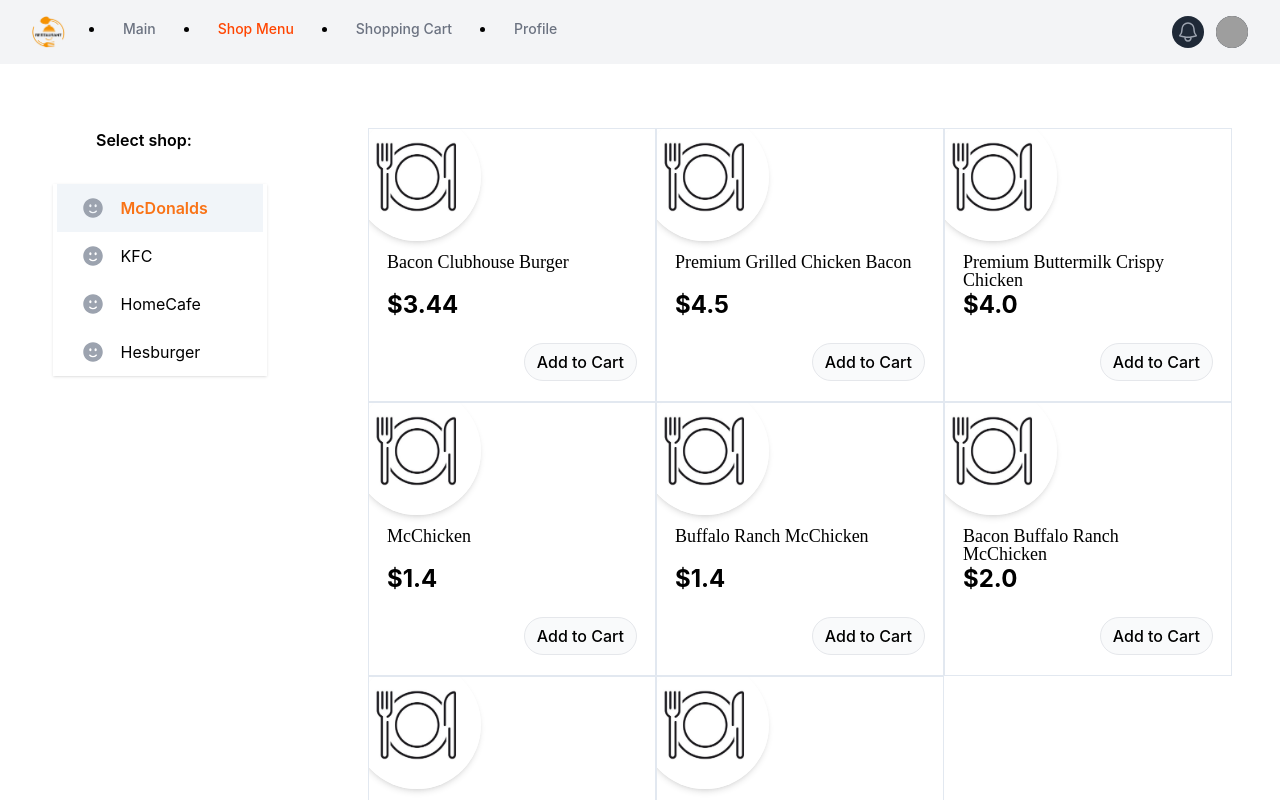
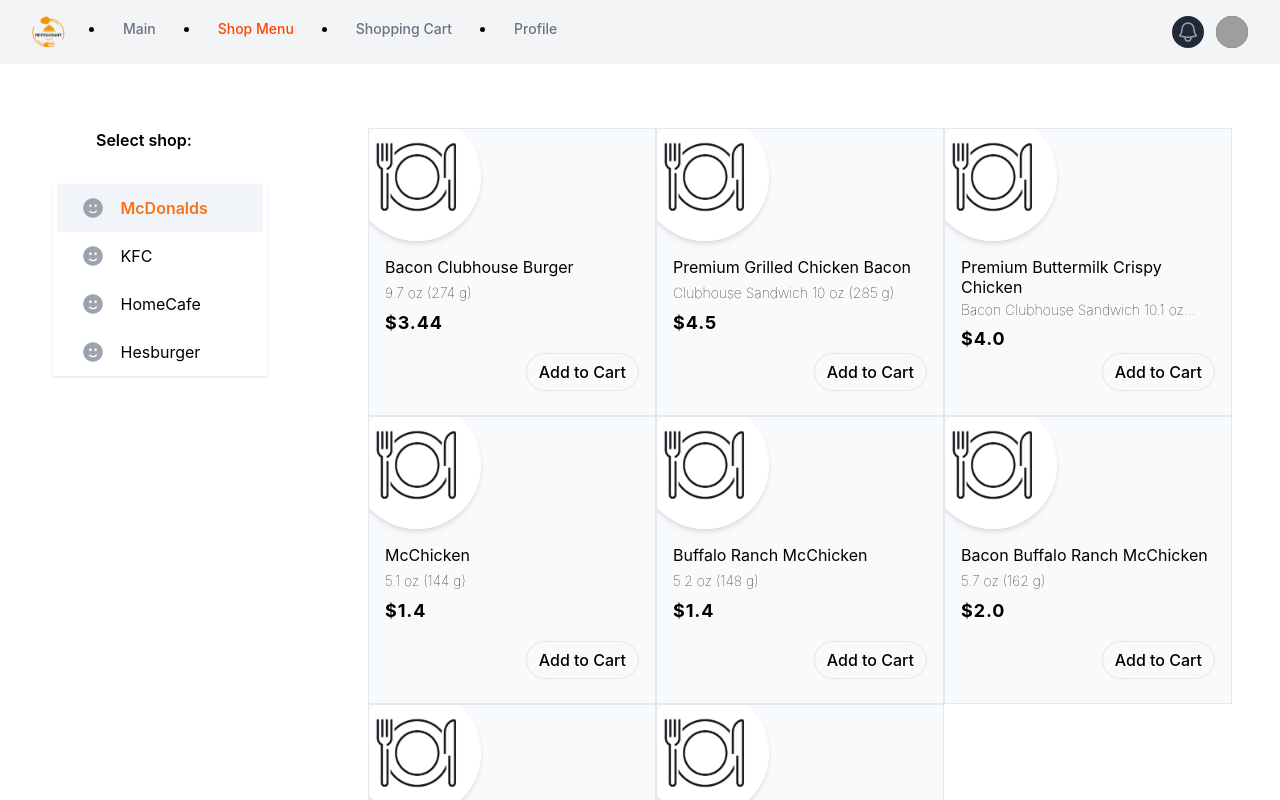
Before and after one commit to hustle2live/ElifTech_Test-task, a React (Create React App) app: page /shop in a window 1280 px wide. Shown: the top 800 px of the page. Built offline with nearby package versions, Linux system fonts and the light colour scheme; grey boxes are pictures that could not be loaded.

Commit message:
change styles description menu card

```diff
--- a/src/components/Menu.jsx
+++ b/src/components/Menu.jsx
@@ -90,28 +90,30 @@
             </section>
             <section className={`${styles.shopMenu} w-3/4 h-svh`}>
                <ul className={`${styles.shopMenu} flex flex-wrap overflow-y-scroll -my-6 p-6 xl:p-12 xl:pb-24`}>
-                  {shopMenu[activeShop].map(({ NAME, PRICE, IMG_SRC }) => {
+                  {shopMenu[activeShop].map(({ NAME, PRICE, DESCRIPTION, IMG_SRC }) => {
                      const MenuImage = IMG_SRC ? require(`../${IMG_SRC}`) : Plate;
 
                      return (
                         <li
-                           className='relative flex flex-col w-72 bg-white border border-slate-200 overflow-hidden hover:border-slate-400 hover:scale-105 hover:z-10 hover:shadow-xl'
+                           className='relative flex flex-col w-72 h-72 bg-gray-50 border border-slate-200 overflow-hidden hover:border-slate-400 hover:scale-105 hover:z-10 hover:shadow-xl'
                            key={NAME}
                         >
                            <img
-                              className='block box-border -mt-4 -ml-4 rounded-full w-32 h-32 shadow-md'
+                              className='block box-border -mt-4 -ml-4 rounded-full w-32 h-32 min-w-32 min-h-32 shadow-md'
                               src={MenuImage}
                               alt={NAME}
                            />
 
-                           <div className={styles.shopMenu__item_frame}>
-                              <h4 className={styles.shopMenu__item_name}>{NAME}</h4>
+                           {/* <div className={styles.shopMenu__item_frame}> */}
+                           <div className='flex flex-col p-0 min-h-32 h-full left-72 top-14 mx-4 my-4'>
+                              <h4 className='line-clamp-2 leading-5'>{NAME}</h4>
+                              <p className='my-2 font-thin text-sm line-clamp-1 leading-4'>{DESCRIPTION}</p>
 
-                              <p className={styles.shopMenu__item_price}>{PRICE}</p>
+                              <p className='text-lg font-bold tracking-wider'>${PRICE}</p>
 
                               {!cartState.find((item) => item.NAME === NAME) ? (
                                  <button
-                                    className='relative m-auto mr-0 mb-2 z-10 rounded-full bg-gray-50 px-3 py-1.5 font-medium hover:bg-gray-100 border hover:shadow-md'
+                                    className='justify-self-end self-end m-auto mr-0 mb-2 z-10 rounded-full bg-gray-50 px-3 py-1.5 font-medium hover:bg-gray-100 border hover:shadow-md'
                                     onClick={(e) =>
                                        dispatch(dishAdded({ NAME, PRICE, IMG_SRC: IMG_SRC ? `${IMG_SRC}` : null }))
                                     }
--- a/src/index.module.scss
+++ b/src/index.module.scss
@@ -58,23 +58,23 @@
       }
 
       &_frame {
-         display: flex;
-         flex-direction: column;
-         align-items: flex-start;
-         padding: 0px;
-         width: auto;
-         height: 136px;
-         left: 168.92px;
-         top: 42.63px;
-         margin: 12px 18px;
+         // display: flex;
+         // flex-direction: column;
+         // align-items: flex-start;
+         // padding: 0px;
+         // width: auto;
+         // height: 136px;
+         // left: 168.92px;
+         // top: 42.63px;
+         // margin: 12px 18px;
 
-         h4 {
-            width: 100%;
-            display: -webkit-box;
-            -webkit-box-orient: vertical;
-            -webkit-line-clamp: 2;
-            overflow: hidden;
-         }
+         // h4 {
+         //    width: 100%;
+         //    display: -webkit-box;
+         //    -webkit-box-orient: vertical;
+         //    -webkit-line-clamp: 2;
+         //    overflow: hidden;
+         // }
       }
 
       &_name {
```
